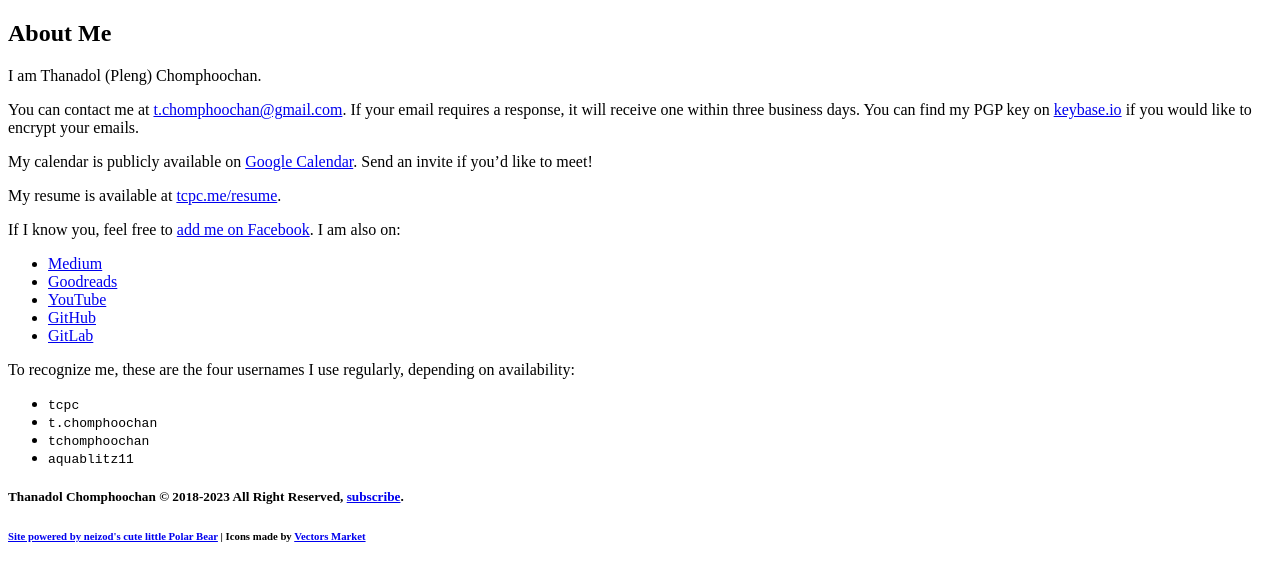
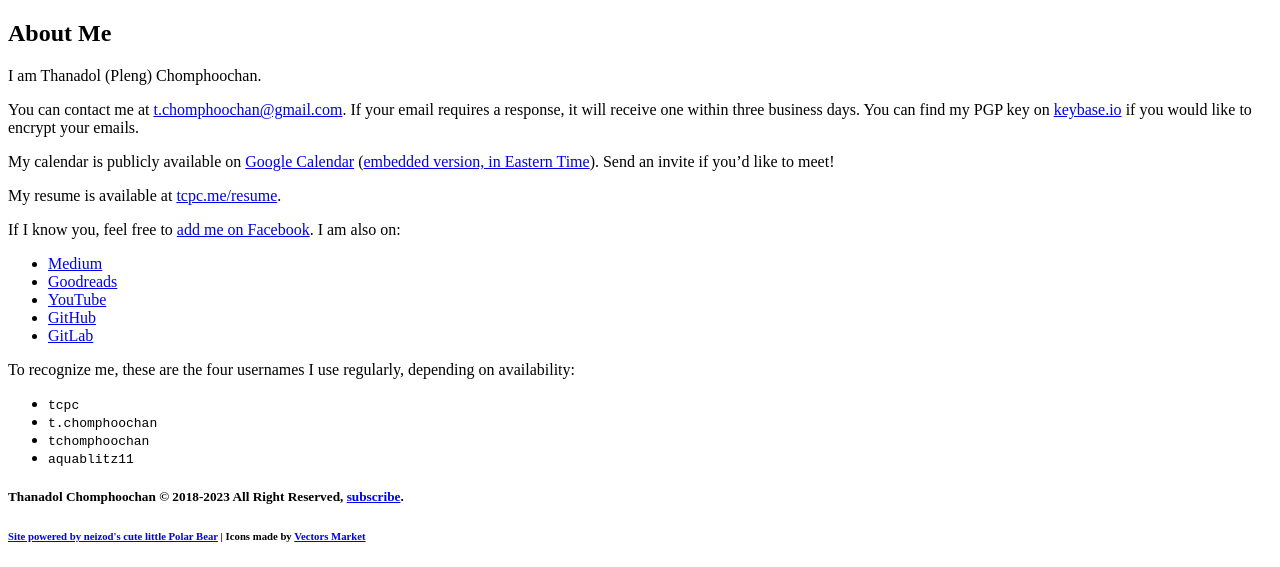
Before and after one commit to tchomphoochan/tchomphoochan.github.io, a Jekyll site: the page built from about.md, in a window 1280 px wide. Shown: the part 424-991 px from the top of the page. Built offline with Jekyll 4.4.1, drawn with Linux system fonts in a browser that asks for light colours; some web fonts are replaced.

Commit message:
Add embed

```diff
--- a/about.md
+++ b/about.md
@@ -7,7 +7,7 @@ I am Thanadol (Pleng) Chomphoochan.
 
 You can contact me at <t.chomphoochan@gmail.com>. If your email requires a response, it will receive one within three business days. You can find my PGP key on [keybase.io][keybase] if you would like to encrypt your emails.
 
-My calendar is publicly available on [Google Calendar][calendar]. Send an invite if you'd like to meet!
+My calendar is publicly available on [Google Calendar][calendar] ([embedded version, in Eastern Time][calendar-embed]). Send an invite if you'd like to meet!
 
 My resume is available at [tcpc.me/resume][resume].
 
```
Also changed, not shown: other parts of about.md (+1 -0 lines).
